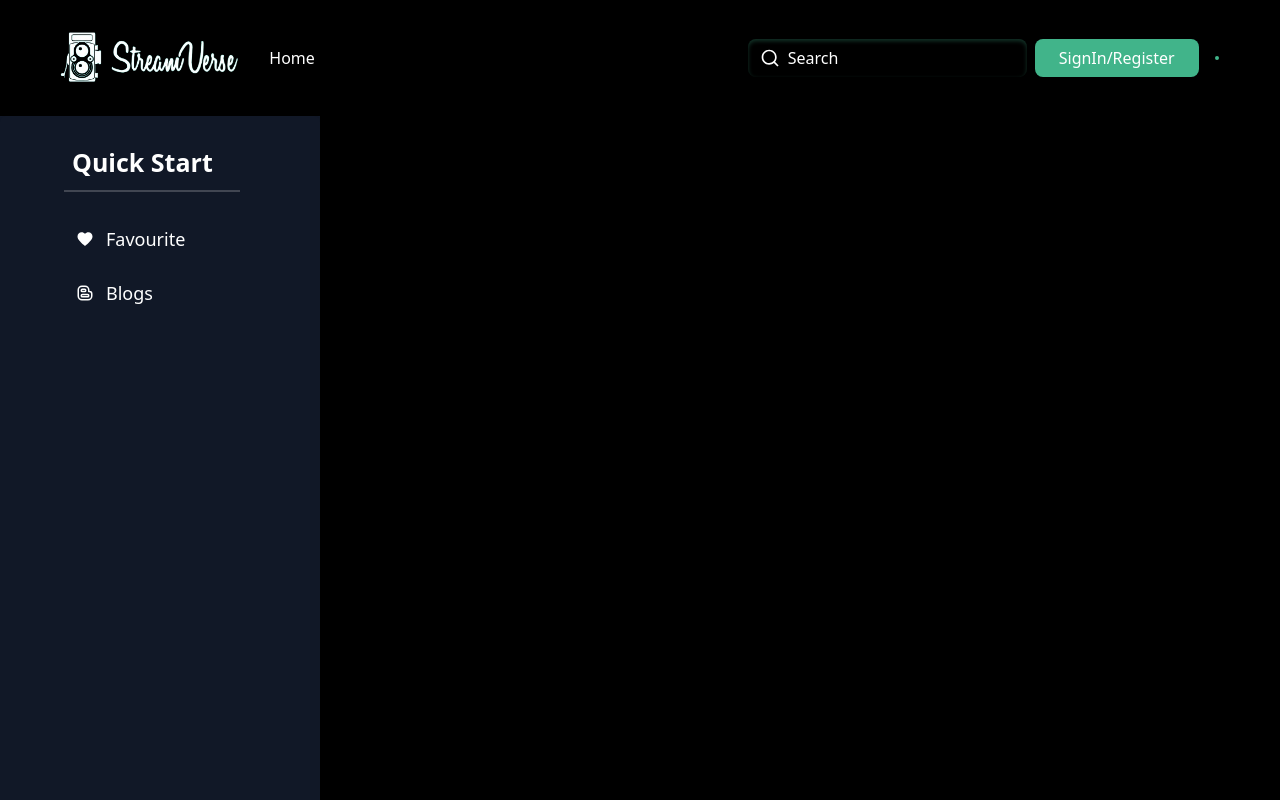
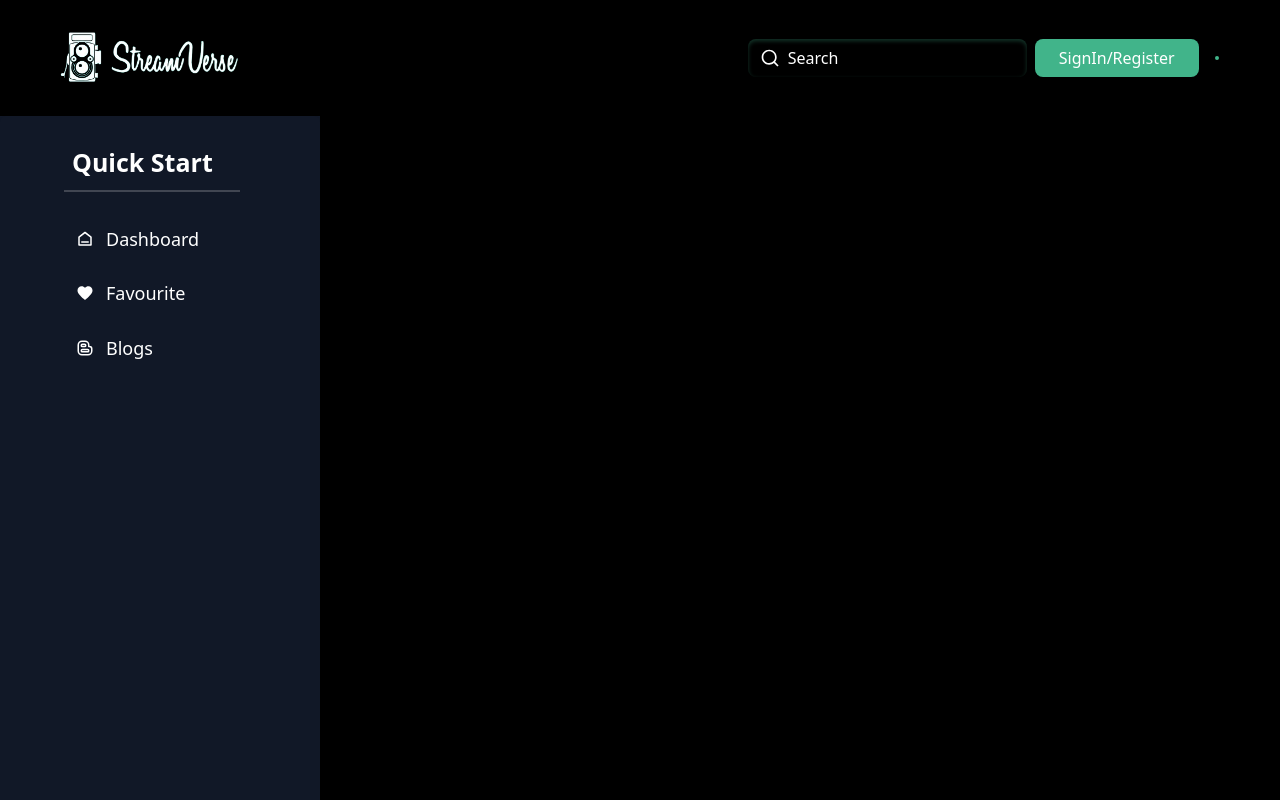
Before and after one commit to azzizulhakim810/stream-verse-main, a React (Vite) app in the folder stream-verse-client/: page /dashboard in a window 1280 px wide. Shown: the top 800 px of the page. Built offline with nearby package versions, Linux system fonts and the light colour scheme; no server answers.

Commit message:
fix some adjustments

```diff
--- a/stream-verse-client/src/components/shared/Header/MainNavbar.jsx
+++ b/stream-verse-client/src/components/shared/Header/MainNavbar.jsx
@@ -32,7 +32,7 @@ const MainNavbar = () => {
   // Menu Item Creation
   const menuItem = (
     <Typography variant="T_Medium_H6">
-      <div className=" lg:flex grid grid-cols-1 gap-5">
+      <div className=" md:hidden grid grid-cols-1 gap-5 ">
         <NavLink
           to="/"
           className={({ isActive, isPending }) =>
--- a/stream-verse-client/src/components/shared/Sidebar/Sidebar.jsx
+++ b/stream-verse-client/src/components/shared/Sidebar/Sidebar.jsx
@@ -2,6 +2,7 @@ import { useAuth } from "@clerk/clerk-react";
 import { Card, List, ListItem, ListItemPrefix } from "@material-tailwind/react";
 import { FaCloudUploadAlt } from "react-icons/fa";
 import { MdFavorite } from "react-icons/md";
+import { RiHome6Line } from "react-icons/ri";
 import { TbBrandBlogger, TbPhotoVideo } from "react-icons/tb";
 import { NavLink } from "react-router-dom";
 import Typography from "../../../utilities/Typography/Typography";
@@ -13,6 +14,24 @@ const Sidebar = () => {
   const menuItem = (
     <Typography variant="T_Medium_H6_Sidebar">
       <div className="flex flex-col">
+        <NavLink
+          to="/"
+          className={({ isActive, isPending }) =>
+            isPending
+              ? "pending"
+              : isActive
+              ? "text-primary capitalize py-1 px-2  hover:tracking-widest"
+              : " lg:text-light py-1 px-0 "
+          }
+        >
+          <ListItem className="hover:bg-primary/20 hover:text-white ">
+            <ListItemPrefix className="pe-3">
+              <RiHome6Line />
+            </ListItemPrefix>
+            Dashboard
+          </ListItem>
+        </NavLink>
+
         {sessionId && (
           <NavLink
             to="/dashboard/myVideos"
--- a/stream-verse-client/src/pages/ViewVideoDetails/ViewVideoDetails.jsx
+++ b/stream-verse-client/src/pages/ViewVideoDetails/ViewVideoDetails.jsx
@@ -10,11 +10,11 @@ const ViewVideoDetails = () => {
 
   return (
     <div className="w-10/12 mx-auto py-5">
-      <Card className="w-full flex-row text-light shadow-xl shadow-white/40">
+      <Card className="w-full md:flex-row flex-col text-light shadow-xl shadow-white/40">
         <CardHeader
           shadow={false}
           floated={false}
-          className=" w-2/5 shrink-0 rounded-r-none"
+          className=" md:w-2/5 md:shrink-0 w-full md:rounded-r-none rounded-b-none"
         >
           <img
             src={url}
@@ -22,12 +22,12 @@ const ViewVideoDetails = () => {
             className="h-full w-full object-cover"
           />
         </CardHeader>
-        <CardBody className="p-8">
+        <CardBody className="md:p-8 p-4">
           <Typography variant="T_Bold_H4" className=" leading-tight ">
             {title}
           </Typography>
           <br />
-          <h1 className="my-4 text-lg">{description}</h1>
+          <h1 className="my-4 md:text-lg text-md">{description}</h1>
           <br />
           <a href="#" className="inline-block">
             <Button
```
